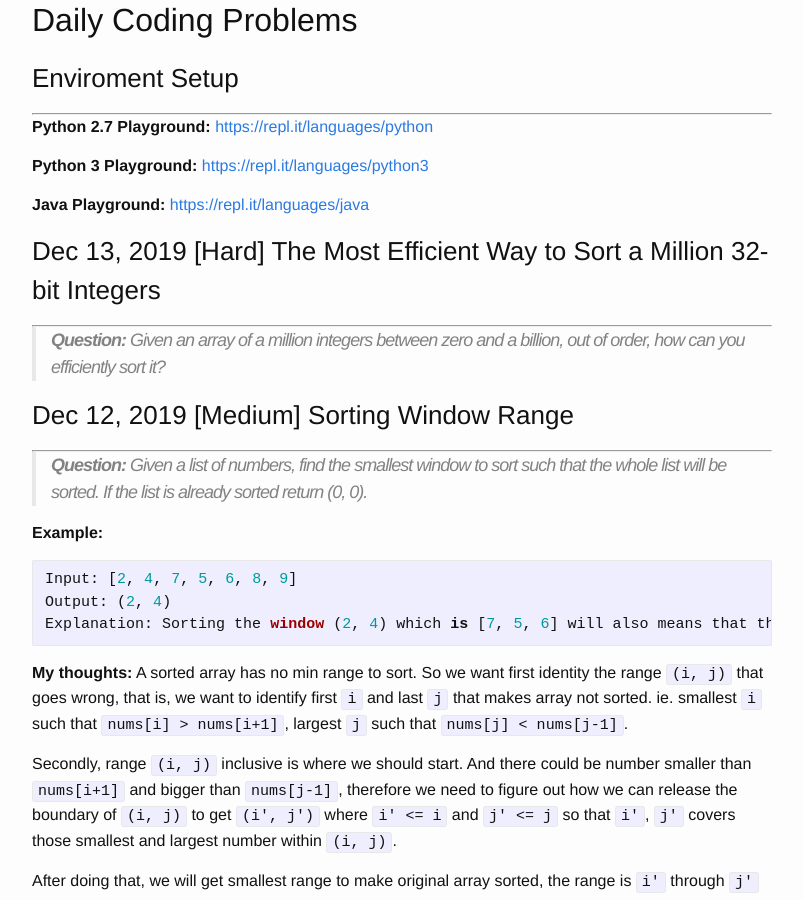
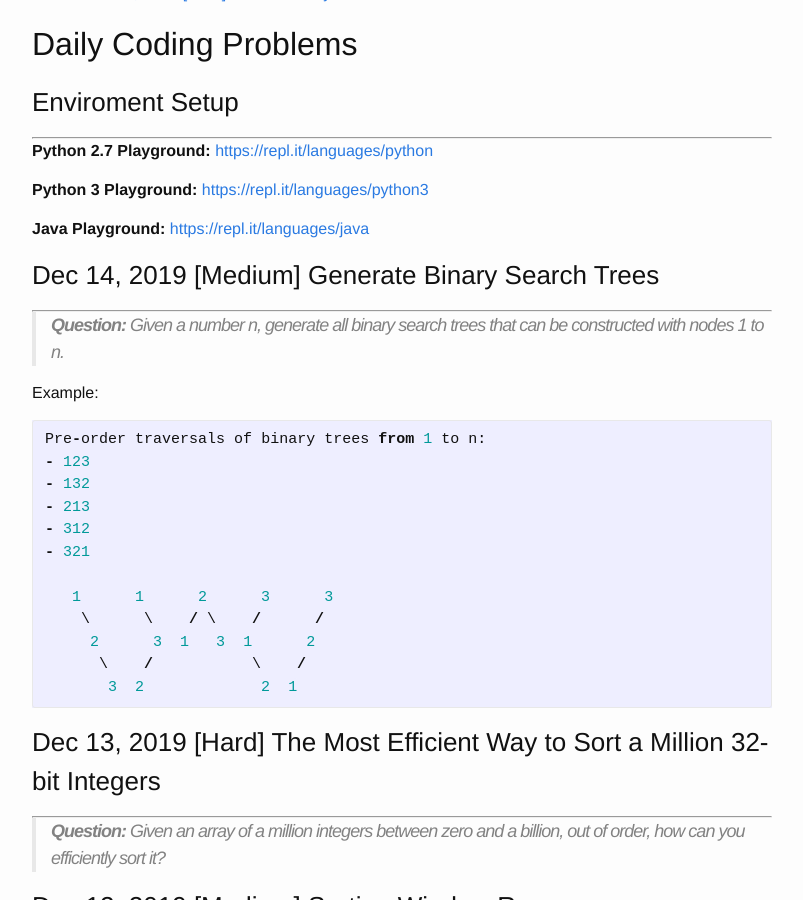
Before and after one commit to trsong/trsong.github.io, a Jekyll site: the page built from _posts/2019-11-01-DailyQuestionsNov.md, in a window 1280 px wide and 900 px high, scrolled down 1299 px. Shown: the whole window, without its empty margins (238-1041 px from the left). Built offline with Jekyll 4.4.1, drawn with Linux system fonts in a browser that asks for light colours; some of the changed text lies outside the part shown.

Commit message:
Add Question to Dec 14

````diff
--- a/_posts/2019-11-01-DailyQuestionsNov.md
+++ b/_posts/2019-11-01-DailyQuestionsNov.md
@@ -19,6 +19,26 @@ categories: Python/Java
 **Java Playground:** [https://repl.it/languages/java](https://repl.it/languages/java)
 
 
+
+### Dec 14, 2019 \[Medium\] Generate Binary Search Trees
+---
+> **Question:** Given a number n, generate all binary search trees that can be constructed with nodes 1 to n.
+
+Example:
+```py
+Pre-order traversals of binary trees from 1 to n:
+- 123
+- 132
+- 213
+- 312
+- 321
+
+   1      1      2      3      3
+    \      \    / \    /      /
+     2      3  1   3  1      2
+      \    /           \    /
+       3  2             2  1
+```
 
 ### Dec 13, 2019 \[Hard\] The Most Efficient Way to Sort a Million 32-bit Integers
 ---
````
